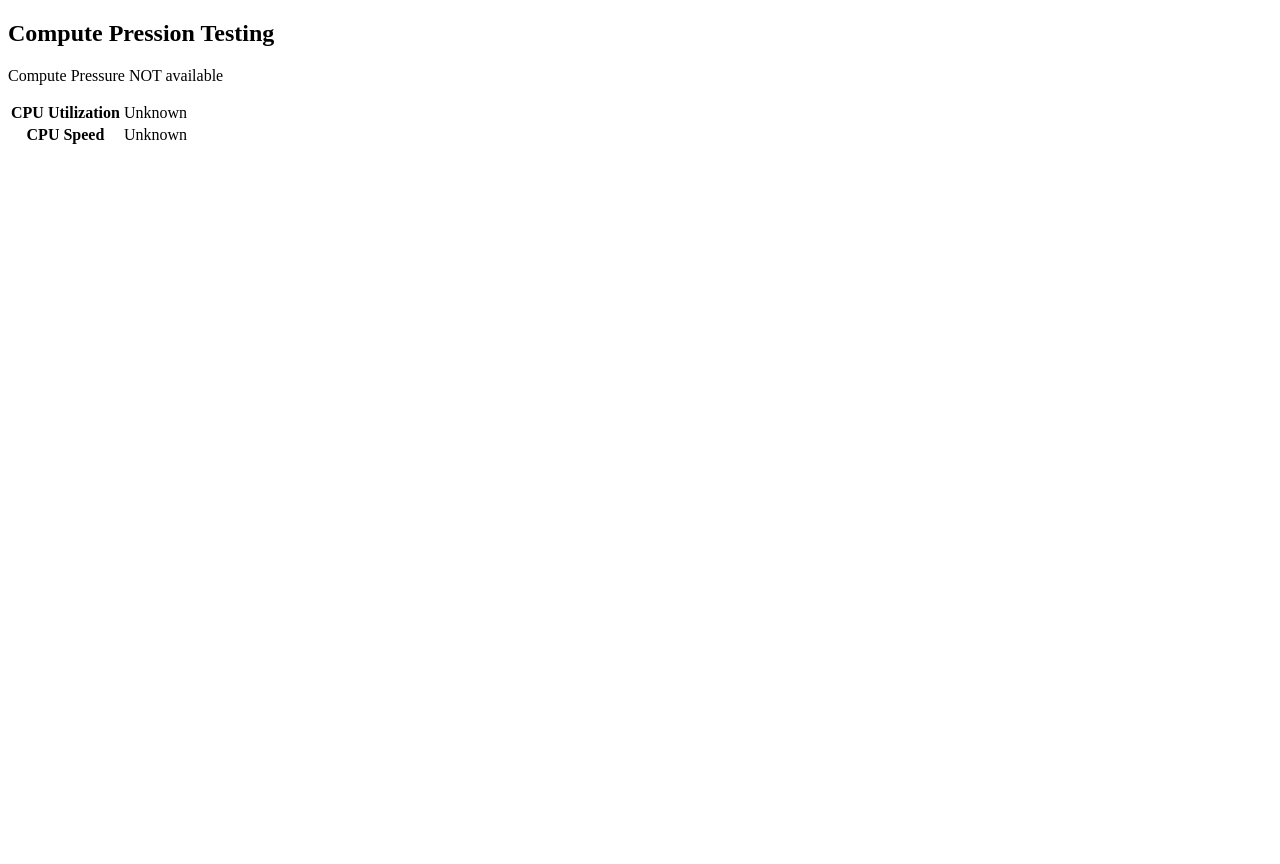
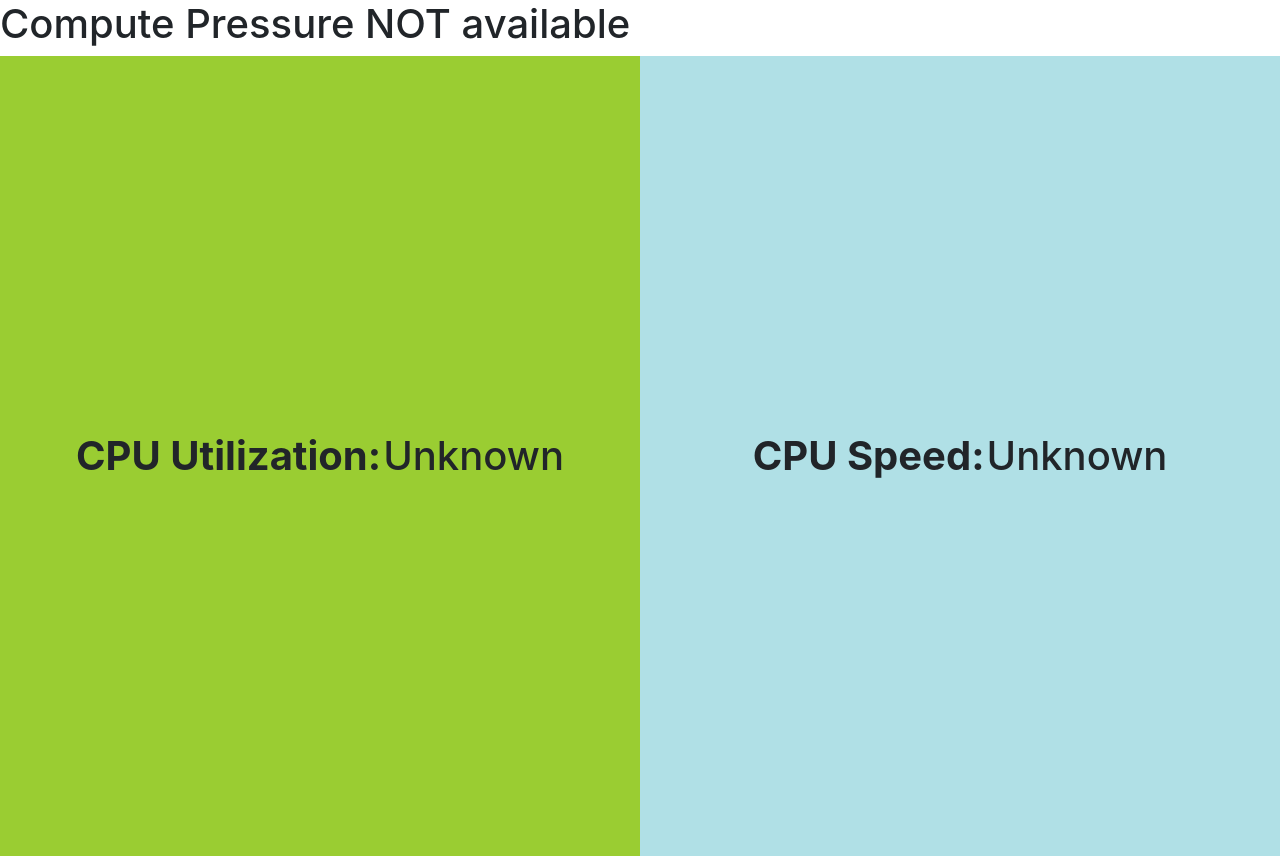
Before and after one commit to arskama/ComputePressureTest, a plain HTML site: page index.html in a window 1280 px wide. Before the commit the page ends 800 px from the top, so only its background shows below. Drawn offline with nearby package versions, Linux system fonts and the light colour scheme.

Commit message:
split screen: colors and values
Splitting screen for the 2 different measurements
adding colors based on levels.
Screen changes colors when it works.

```diff
--- a/index.html
+++ b/index.html
@@ -1,29 +1,44 @@
 <!DOCTYPE html>
 <meta http-equiv="origin-trial" charset="utf-8"/>
-<!--<style>
-.name, .value
-{
-  display:inline;
-}
-</style> -->
+
+<html>
+
+<body>
+<head>
+    <title> Compute Pressure Testing</title>
+    <link rel="stylesheet" href="https://maxcdn.bootstrapcdn.com/bootstrap/4.0.0/css/bootstrap.min.css" integrity="sha384-Gn5384xqQ1aoWXA+058RXPxPg6fy4IWvTNh0E263XmFcJlSAwiGgFAW/dAiS6JXm" crossorigin="anonymous">
+    <link href="style.css" rel="stylesheet">
+</head>
+
+<body>
+    <h1 id='CPSupport'> <h1>
+    <div class="row no-gutters">
+        <div class="col-md-6 no-gutters">
+            <div id="cpuUtz" class="leftside d-flex justify-content-center align-items-center">
+                <table id="cpuUtilization">
+                    <tr>
+                      <th id="name1">CPU Utilization: </th>
+                      <td id="value1">Unknown</td>
+                    </tr>
+                </table>
+            </div>
+        </div>
+        <div class="col-md-6 no-gutters">
+            <div id="cpuSpeed" class="rightside d-flex justify-content-center align-items-center">
+                <table id="cpuUtilization">
+                    <tr>
+                      <th id="name2">CPU Speed: </th>
+                      <td id="value2">Unknown</td>
+                    </tr>
+                </table>
+            </div>
+        </div>
+    </div>
 
 
-<title> Compute Pressure Testing</title>
-<section>
-  <H1>Compute Pression Testing</H1>
-  <p id ="CPSupport"> </p>
-  <table id="cpuUtilization">
-    <tr>
-      <th id="name1">CPU Utilization </th>
-      <td id="value1">Unknown</td>
-    </tr>
-    <tr>
-      <th id="name2">CPU Speed </th>
-      <td id="value2">Unknown</td>
-    </tr>
+</body>
+</html>
 
-  </table>
-</section>
 <script>
   if('ComputePressureObserver' in window) {
     document.getElementById('CPSupport').innerHTML = 'Compute Pressure available';
@@ -44,31 +59,28 @@
       // The CPU base clock speed is represented as 0.5.
       if (update.cpuSpeed >= 0.5) {
         document.getElementById('value2').innerHTML = "> 0.5";
+        document.getElementById('cpuSpeed').style.background = 'red';
+
         // Dramatically cut down compute requirements to avoid overheating.
       } else {
         document.getElementById('value2').innerHTML = "< 0.5";
+        document.getElementById('cpuSpeed').style.background = 'powderBlue';
       }
 
       if (update.cpuUtilization >= 0.9) {
         document.getElementById('value1').innerHTML = "> 0.9";
+        document.getElementById('cpuUtz').style.background = 'Red';
       } else if (update.cpuUtilization >= 0.75) {
         document.getElementById('value1').innerHTML = "> 0.75";
+        document.getElementById('cpuUtz').style.background = 'orange';
       } else if (update.cpuUtilization >= 0.5) {
         document.getElementById('value1').innerHTML = "> 0.5";
+        document.getElementById('cpuUtz').style.background = 'yellow';
       } else {
       // The system is in great shape. Show all meeting participants.
         document.getElementById('value1').innerHTML = "< 0.5";
+        document.getElementById('cpuUtz').style.background = 'yellowGreen';
       }
-
-      // Options applied are returned with every update.
-      // The options applied may be different than those requested.
-      // e.g. the user agent may have reduced the number of thresholds observed.
-      //console.log(
-      //"Effective CPU utilization thresholds: " +
-      //JSON.stringify(update.options.cpuUtilizationThresholds));
-      //console.log(
-      //"Effective CPU speed thresholds: " +
-      //JSON.stringify(update.options.cpuSpeedThresholds));
 
     }
 
--- /dev/null
+++ b/style.css
@@ -0,0 +1,19 @@
+.leftside, .rightside {
+    height:50vh;
+    width:100%;
+}
+
+@media screen and (min-width:768px)
+{
+    .leftside, .rightside{
+        height:100vh;
+    }
+}
+
+.leftside {
+    background:yellowGreen;
+}
+
+.rightside {
+    background:powderBlue;
+}
```
